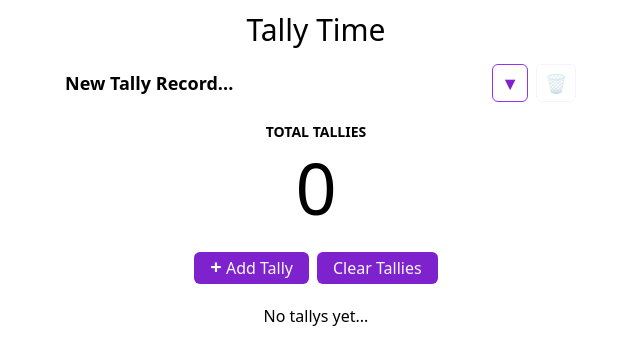
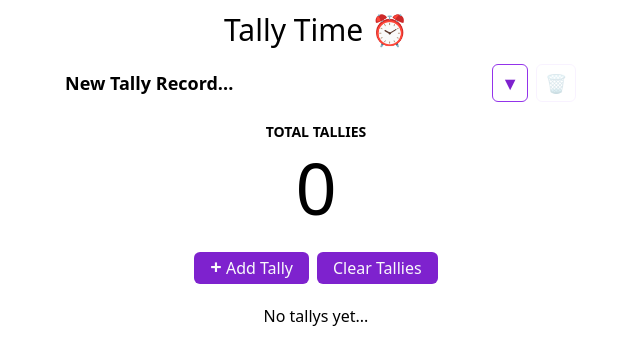
Before and after one commit to arcrad/tally_time, a React (Vite) app: page / in a window 1280 px wide. Shown: the top 364 px of the page, without its empty margins (324-964 px from the left). Built offline with nearby package versions, Linux system fonts and the light colour scheme.

Commit message:
added clock emoji to title

```diff
--- a/src/App.tsx
+++ b/src/App.tsx
@@ -161,7 +161,7 @@ function App() {
     <>
       <div className="w-full flex flex-col justify-start content-start items-center mb-10">
         <div className="w-full sm:w-9/12 lg:w-1/2 flex flex-col justify-start content-start items-center">
-          <h1 className="text-3xl leading-loose text-center">Tally Time</h1>
+          <h1 className="text-3xl leading-loose text-center">Tally Time ⏰</h1>
           <div className="w-full flex flex-row justify-center items-center">
             <div className="flex flex-row flex-nowrap w-3/4">
               <input
```
